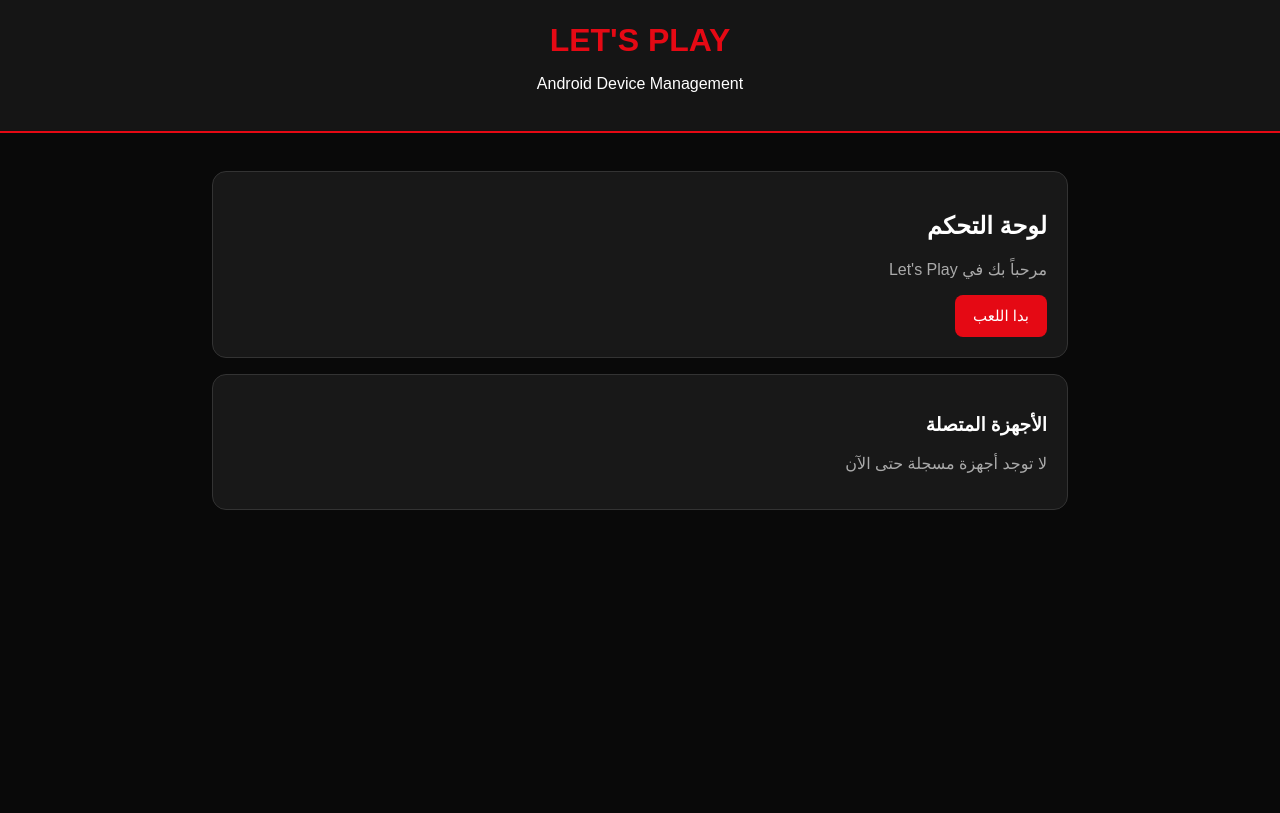
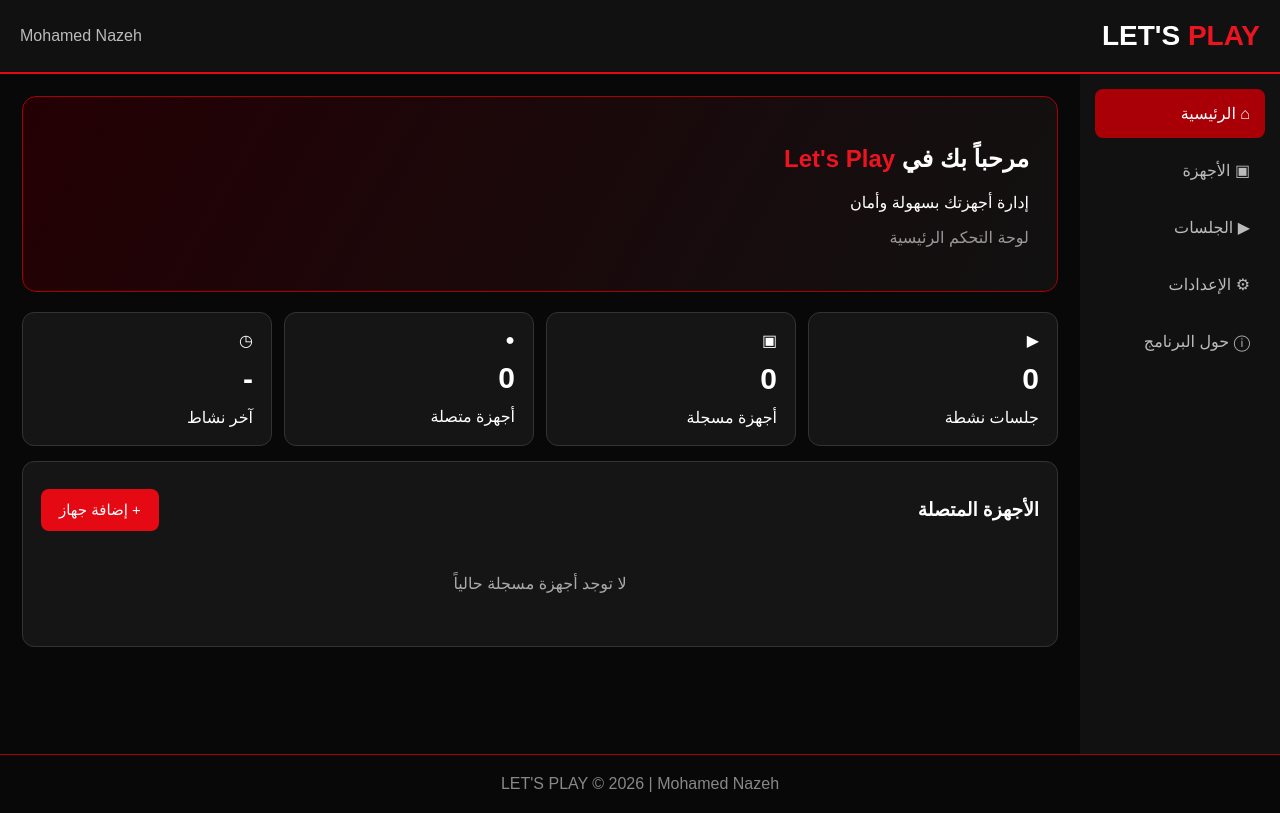
Before and after one commit to Mohamednazeh1/lets-play-, a plain HTML site: page index.html in a window 1280 px wide. Drawn offline with Linux system fonts and the light colour scheme.

Commit message:
Update index.html

```diff
--- a/index.html
+++ b/index.html
@@ -1,60 +1,139 @@
+
 <!DOCTYPE html>
 <html lang="ar" dir="rtl">
 <head>
 <meta charset="UTF-8">
-  <meta name="viewport" content="width=device-width, initial-scale=1.0">
-  <title>Let's Play</title>
+<meta name="viewport" content="width=device-width,initial-scale=1">
+<title>LET'S PLAY | Mohamed Nazeh</title>
 <style>
-    * { box-sizing: border-box; }
-    body {
-      margin: 0;
-      background: #090909;
-      color: white;
-      font-family: Arial, sans-serif;
-    }
-    header {
-      background: #151515;
-      border-bottom: 2px solid #e50914;
-      padding: 22px;
-      text-align: center;
-    }
-    header h1 { margin: 0; color: #e50914; }
-    main { padding: 22px; max-width: 900px; margin: auto; }
-    .card {
-      background: #181818;
-      border: 1px solid #333;
-      border-radius: 14px;
-      padding: 20px;
-      margin: 16px 0;
-    }
-    .status { color: #aaa; }
-    button {
-      background: #e50914;
-      color: white;
-      border: 0;
-      border-radius: 8px;
-      padding: 12px 18px;
-      font-size: 15px;
+*{box-sizing:border-box}
+body{margin:0;background:#080808;color:white;font-family:Arial,sans-serif}
+header{padding:20px;background:#111;border-bottom:2px solid #e50914;display:flex;justify-content:space-between;align-items:center;flex-wrap:wrap}
+.logo{font-size:28px;font-weight:bold}
+.logo span,.red{color:#ed1420}
+.owner{color:#bbb}
+.layout{display:flex;min-height:85vh}
+nav{width:200px;background:#111;padding:15px}
+nav button{display:block;width:100%;padding:15px;margin-bottom:8px;text-align:right;background:transparent;color:#bbb;border:0;border-radius:8px;font-size:16px}
+nav button.active,nav button:hover{background:#a90008;color:white}
+main{flex:1;padding:22px;min-width:0}
+.welcome{padding:28px;background:linear-gradient(120deg,#240004,#111);border:1px solid #a90008;border-radius:14px;margin-bottom:20px}
+.card{background:#151515;border:1px solid #333;border-radius:12px;padding:18px;margin-bottom:15px}
+.cards{display:grid;grid-template-columns:repeat(4,1fr);gap:12px}
+.number{font-size:30px;margin:12px 0;font-weight:bold}
+button.primary{background:#e50914;color:white;border:0;border-radius:8px;padding:12px 18px;font-size:15px;cursor:pointer}
+.muted{color:#999}
+.panel{display:none}
+.panel.active{display:block}
+.empty{text-align:center;padding:35px;color:#aaa}
+.row{display:flex;justify-content:space-between;align-items:center;gap:10px;flex-wrap:wrap}
+.modal{display:none;position:fixed;inset:0;background:#000c;align-items:center;justify-content:center;padding:15px}
+.modal.show{display:flex}
+.modal-box{background:#181818;border:1px solid #e50914;border-radius:14px;padding:24px;max-width:400px;width:100%}
+footer{text-align:center;color:#888;padding:20px;border-top:1px solid #a90008}
+@media(max-width:650px){
+.layout{display:block}
+nav{width:100%;display:flex;overflow-x:auto;padding:8px}
+nav button{min-width:100px;text-align:center}
+main{padding:14px}
+.cards{grid-template-columns:repeat(2,1fr)}
 }
 </style>
 </head>
 <body>
+
 <header>
-    <h1>LET'S PLAY</h1>
-    <p>Android Device Management</p>
+ <div class="logo">LET'S <span>PLAY</span></div>
+ <div class="owner">Mohamed Nazeh</div>
 </header>
+
+<div class="layout">
+<nav>
+ <button class="active" onclick="show('home',this)">⌂ الرئيسية</button>
+ <button onclick="show('devices',this)">▣ الأجهزة</button>
+ <button onclick="show('sessions',this)">▶ الجلسات</button>
+ <button onclick="show('settings',this)">⚙ الإعدادات</button>
+ <button onclick="show('about',this)">ⓘ حول البرنامج</button>
+</nav>
+
 <main>
-    <div class="card">
-      <h2>لوحة التحكم</h2>
-      <p class="status">مرحباً بك في Let's Play</p>
-      <button onclick="alert('قريباً: إضافة جهاز جديد')">
-        بدا اللعب
-      </button>
+<section id="home" class="panel active">
+ <div class="welcome">
+  <h1>مرحباً بك في <span class="red">Let's Play</span></h1>
+  <p>إدارة أجهزتك بسهولة وأمان</p>
+  <p class="muted">لوحة التحكم الرئيسية</p>
+ </div>
+ <div class="cards">
+  <div class="card">▶<div class="number">0</div>جلسات نشطة</div>
+  <div class="card">▣<div class="number" id="count">0</div>أجهزة مسجلة</div>
+  <div class="card">●<div class="number">0</div>أجهزة متصلة</div>
+  <div class="card">◷<div class="number">-</div>آخر نشاط</div>
  </div>
  <div class="card">
+  <div class="row">
    <h3>الأجهزة المتصلة</h3>
-      <p class="status">لا توجد أجهزة مسجلة حتى الآن</p>
+   <button class="primary" onclick="openModal()">+ إضافة جهاز</button>
   </div>
+  <div id="homeList" class="empty">لا توجد أجهزة مسجلة حالياً</div>
+ </div>
+</section>
+
+<section id="devices" class="panel">
+ <div class="row">
+  <h2>إدارة الأجهزة</h2>
+  <button class="primary" onclick="openModal()">+ إضافة جهاز</button>
+ </div>
+ <div id="deviceList" class="empty">لا توجد أجهزة مسجلة حالياً</div>
+</section>
+
+<section id="sessions" class="panel">
+ <h2>جلسات التحكم</h2>
+ <div class="card">
+  <p>لا توجد جلسات نشطة حالياً.</p>
+  <p class="muted">ستتوفر الجلسات بعد إعداد الاتصال الآمن وموافقة الجهاز.</p>
+ </div>
+</section>
+
+<section id="settings" class="panel">
+ <h2>الإعدادات</h2>
+ <div class="card">
+  <p>اسم الحساب: Mohamed Nazeh</p>
+  <p>التصميم: أسود وأحمر</p>
+  <p>حالة النظام: نسخة تجريبية</p>
+ </div>
+</section>
+
+<section id="about" class="panel">
+ <h2>حول البرنامج</h2>
+ <div class="card">
+  <h2 class="red">LET'S PLAY</h2>
+  <p>نظام لإدارة وربط أجهزة Android.</p>
+  <p class="muted">الإصدار 1.0</p>
+ </div>
+</section>
 </main>
+</div>
+
+<footer>LET'S PLAY © 2026 | Mohamed Nazeh</footer>
+
+<div class="modal" id="modal">
+ <div class="modal-box">
+  <h2 class="red">إضافة جهاز جديد</h2>
+  <p>سيتم تجهيز ربط الجهاز بعد إعداد خادم الاتصال والتطبيق المساعد.</p>
+  <p class="muted">يتطلب الربط موافقة الجهاز على الصلاحيات اللازمة.</p>
+  <button class="primary" onclick="closeModal()">حسناً</button>
+ </div>
+</div>
+
+<script>
+function show(id,btn){
+ document.querySelectorAll('.panel').forEach(x=>x.classList.remove('active'));
+ document.getElementById(id).classList.add('active');
+ document.querySelectorAll('nav button').forEach(x=>x.classList.remove('active'));
+ btn.classList.add('active');
+}
+function openModal(){document.getElementById('modal').classList.add('show')}
+function closeModal(){document.getElementById('modal').classList.remove('show')}
+</script>
 </body>
 </html>
```
Lines whose indentation alone changed are shown as unchanged.
